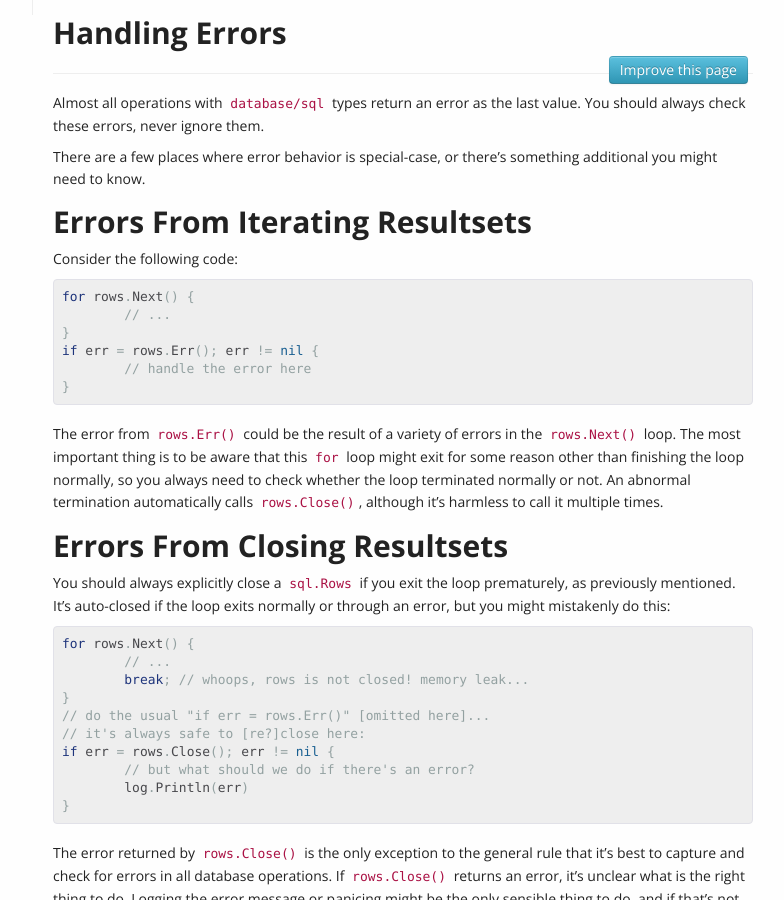
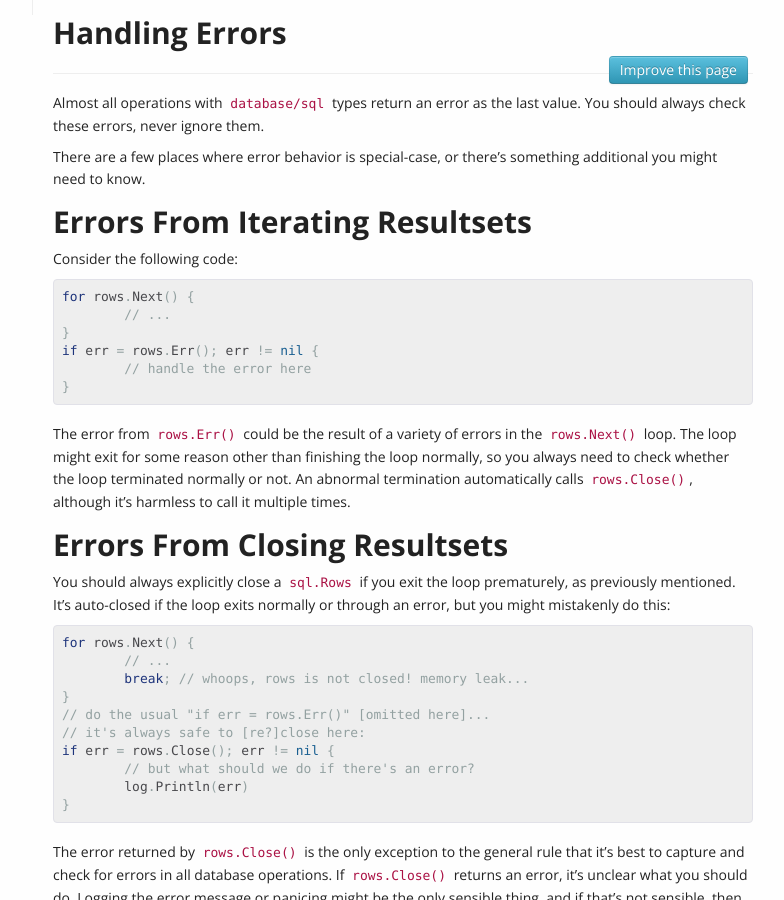
Before and after one commit to VividCortex/go-database-sql-tutorial, a Jekyll site: the page built from errors.md, in a window 1280 px wide and 900 px high. Shown: the whole window, without its empty margins (357-1141 px from the left). Built offline with Jekyll 4.4.1, drawn with Linux system fonts in a browser that asks for light colours; some of the changed text lies outside the part shown.

Commit message:
Fix some small tweaks Arne suggested

```diff
--- a/errors.md
+++ b/errors.md
@@ -24,7 +24,7 @@ if err = rows.Err(); err != nil {
 </pre>
 
 The error from `rows.Err()` could be the result of a variety of errors in the
-`rows.Next()` loop. The most important thing is to be aware that this `for` loop
+`rows.Next()` loop. The loop
 might exit for some reason other than finishing the loop normally, so you always
 need to check whether the loop terminated normally or not. An abnormal
 termination automatically calls `rows.Close()`, although it's harmless to call it
@@ -52,8 +52,8 @@ if err = rows.Close(); err != nil {
 
 The error returned by `rows.Close()` is the only exception to the general rule
 that it's best to capture and check for errors in all database operations. If
-`rows.Close()` returns an error, it's unclear what is the right thing to do.
-Logging the error message or panicing might be the only sensible thing to do,
+`rows.Close()` returns an error, it's unclear what you should do.
+Logging the error message or panicing might be the only sensible thing,
 and if that's not sensible, then perhaps you should just ignore the error.
 
 Errors From QueryRow()
```
